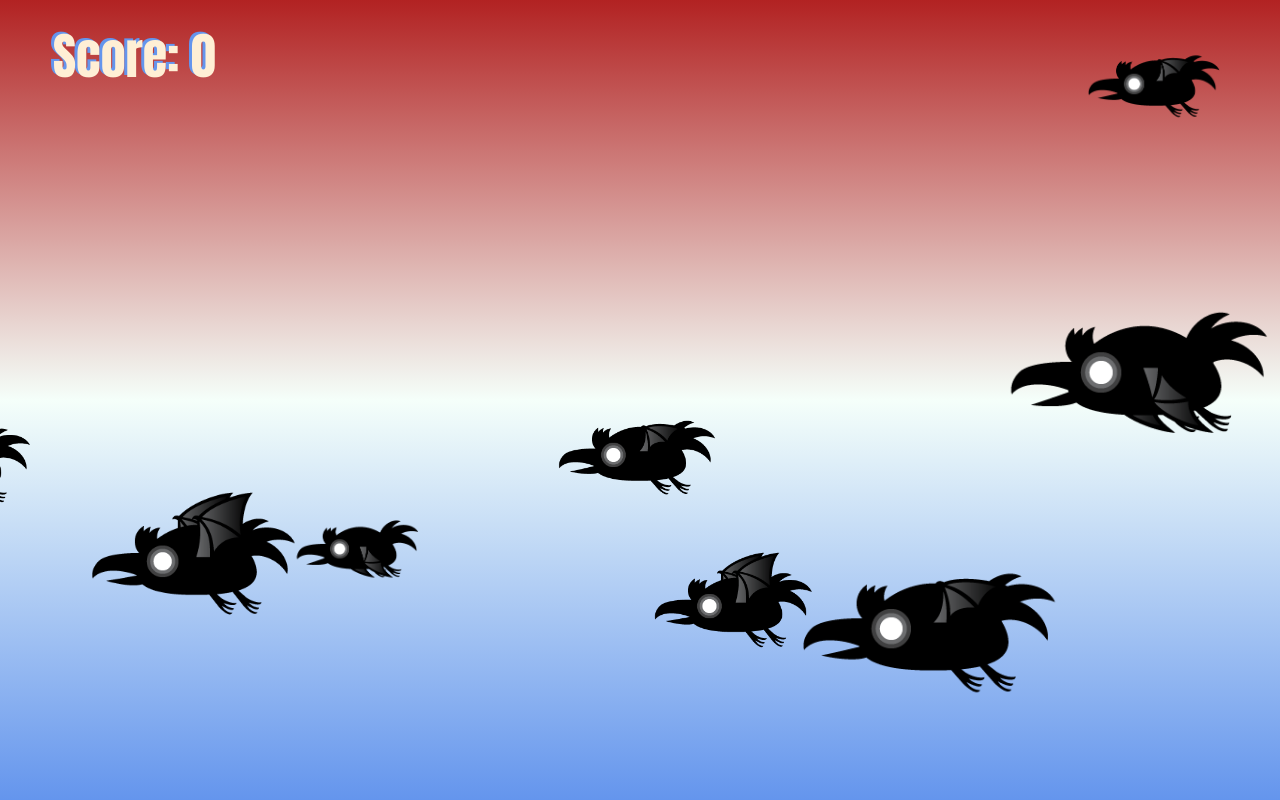
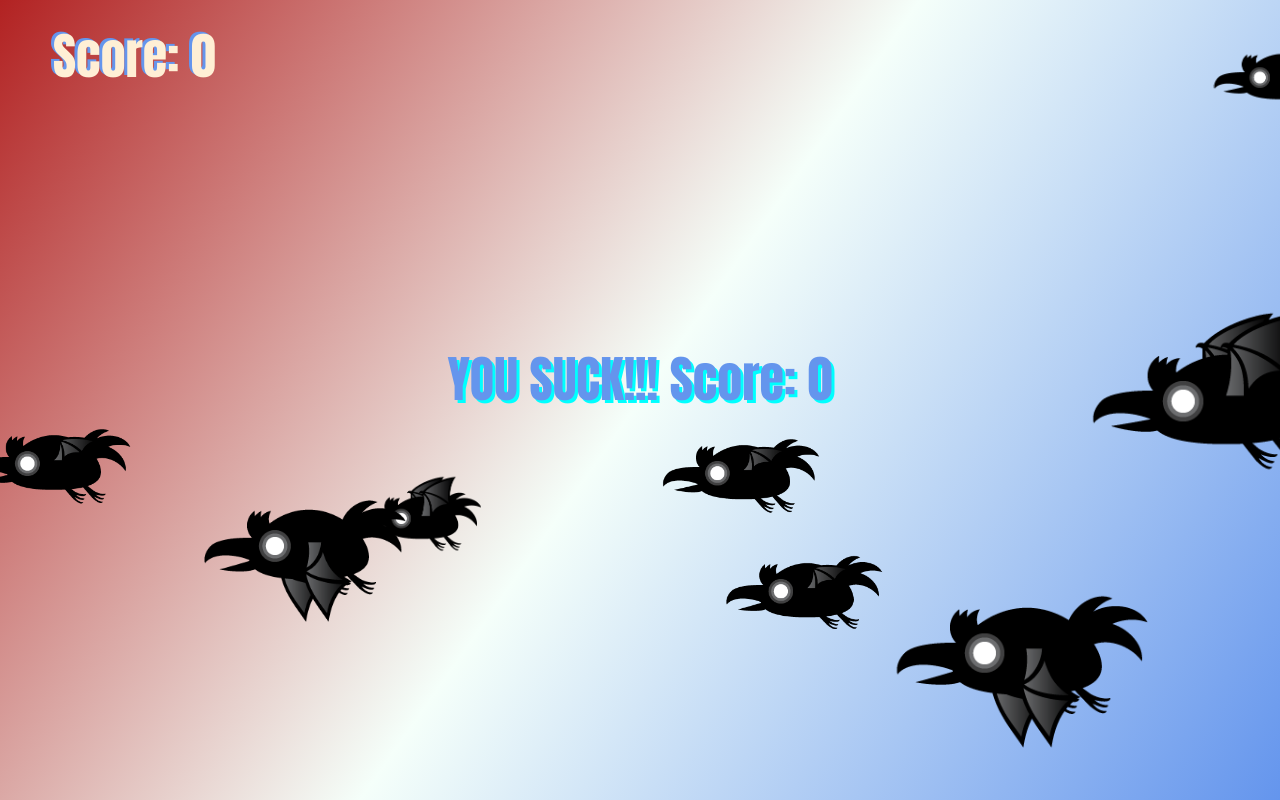
Before and after one commit to beautyTruth/reimagined-train, a plain HTML site: page index.html in a window 1280 px wide. Drawn offline with Linux system fonts and the light colour scheme.

Commit message:
complete project through full functionality before refining

```diff
--- a/script.js
+++ b/script.js
@@ -13,6 +13,7 @@ let timeToNextRaven = 0;
 let ravenInterval = 500;
 let lastTime = 0;
 let score = 0;
+let gameOver = false;
 ctx.font = "50px Impact";
 
 let ravens = [];
@@ -62,6 +63,7 @@ class Raven {
       else ++this.frame;
       this.timeSinceFlap = 0;
     }
+    if (this.x < 0 - this.width) gameOver = true;
   }
   draw() {
     collisionCtx.fillStyle = this.color;
@@ -121,11 +123,29 @@ class Explosion {
   }
 }
 
+let particles = [];
+
 function drawScore() {
   ctx.fillStyle = "cornflowerblue";
   ctx.fillText("Score: " + score, 50, 75);
   ctx.fillStyle = "papayawhip";
   ctx.fillText("Score: " + score, 53, 77);
+}
+
+function drawGameOver() {
+  ctx.textAlign = "center";
+  ctx.fillStyle = "aqua";
+  ctx.fillText(
+    "YOU SUCK!!! Score: " + score,
+    canvas.width / 2 + 3,
+    canvas.height / 2 + 3
+  );
+  ctx.fillStyle = "cornflowerblue";
+  ctx.fillText(
+    "YOU SUCK!!! Score: " + score,
+    canvas.width / 2,
+    canvas.height / 2
+  );
 }
 
 window.addEventListener("click", function (e) {
@@ -164,7 +184,8 @@ function animate(timestamp) {
   [...ravens, ...explosions].forEach((taco) => taco.draw());
   ravens = ravens.filter((burrito) => !burrito.markedForDeath);
   explosions = explosions.filter((burrito) => !burrito.markedForDeath);
-  requestAnimationFrame(animate);
+  if (!gameOver) requestAnimationFrame(animate);
+  else drawGameOver();
 }
 
 animate(0);
--- a/style.css
+++ b/style.css
@@ -13,7 +13,7 @@ html {
 }
 
 body {
-  background: linear-gradient(to bottom, firebrick, mintcream, cornflowerblue);
+  background: linear-gradient(125deg, firebrick, mintcream, cornflowerblue);
   width: 100vh;
   height: 100vh;
   overflow: hidden;
```
